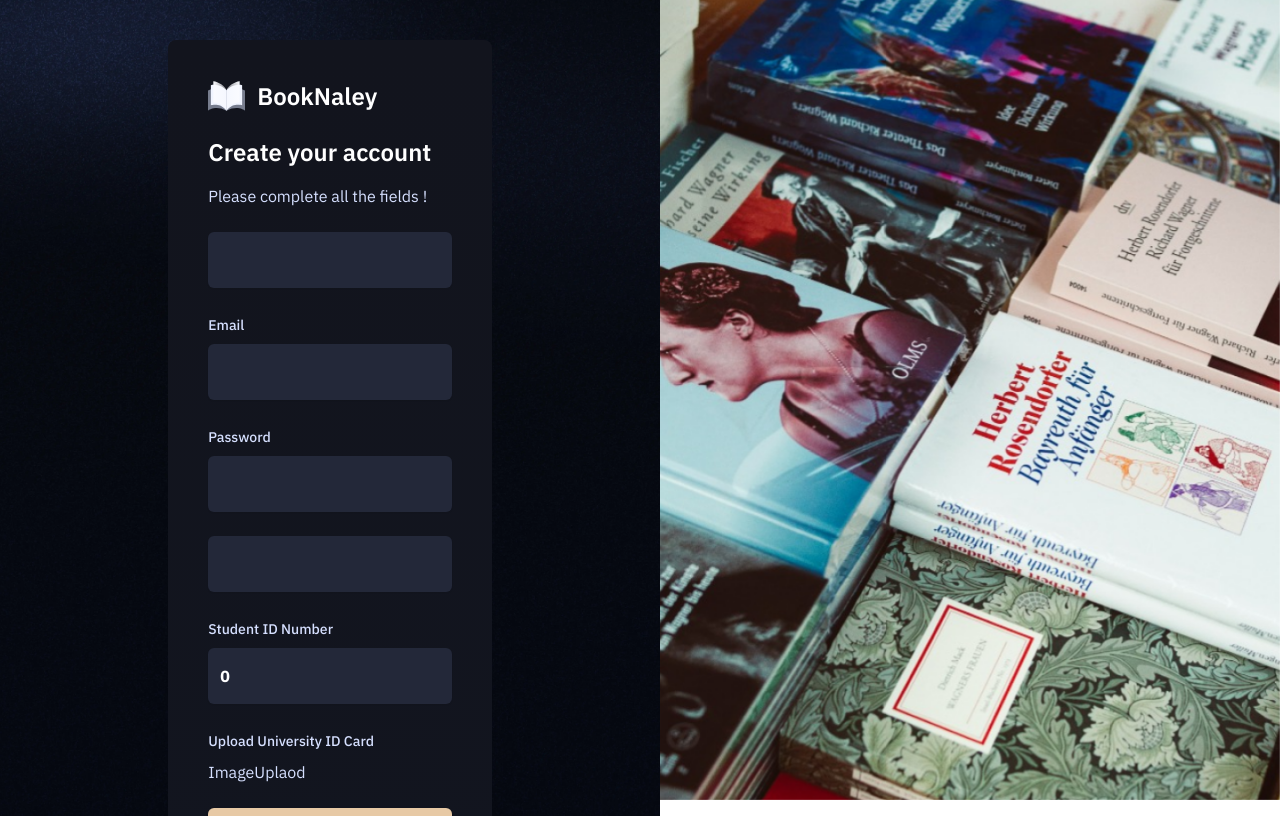
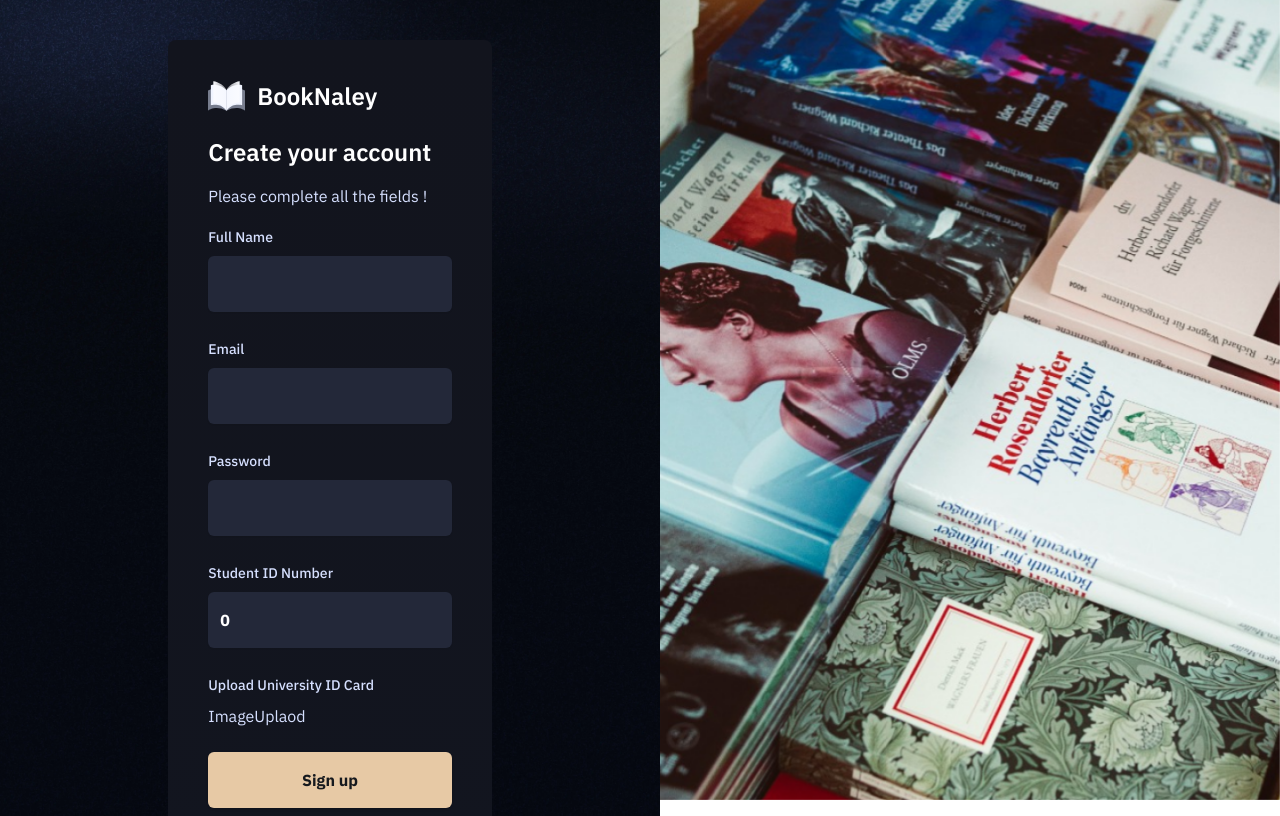
Before and after one commit to Mineaworld/Library_Management_App, a Next.js app: page /sign-up in a window 1280 px wide. Shown: the top 816 px of the page. Built offline with nearby package versions, Linux system fonts and the light colour scheme.

Commit message:
Remove confirmPassword field from sign-up form; fix casing for fullName in FIELD_NAMES

```diff
--- a/app/(auth)/sign-up/page.tsx
+++ b/app/(auth)/sign-up/page.tsx
@@ -12,7 +12,6 @@ const page = () => {
         fullName: "",
         email: "",
         password: "",
-        confirmPassword: "",
         studentId: 0,
         universityCard: "",
       }}
--- a/components/AuthForm.tsx
+++ b/components/AuthForm.tsx
@@ -58,7 +58,7 @@ const AuthForm = <T extends FieldValues>({
       <Form {...form}>
         <form
           onSubmit={form.handleSubmit(handleSubmit)}
-          className="space-y-6 w-full"
+          className="space-y-6 w-full "
         >
           {Object.keys(defaultValues).map((field) => (
             <FormField
--- a/constant/index.ts
+++ b/constant/index.ts
@@ -41,7 +41,7 @@ export const adminSideBarLinks = [
 ];
 
 export const FIELD_NAMES = {
-  fullname: "Full name",
+  fullName: "Full name",
   email: "Email",
   studentId: "Student ID Number",
   password: "Password",
```
